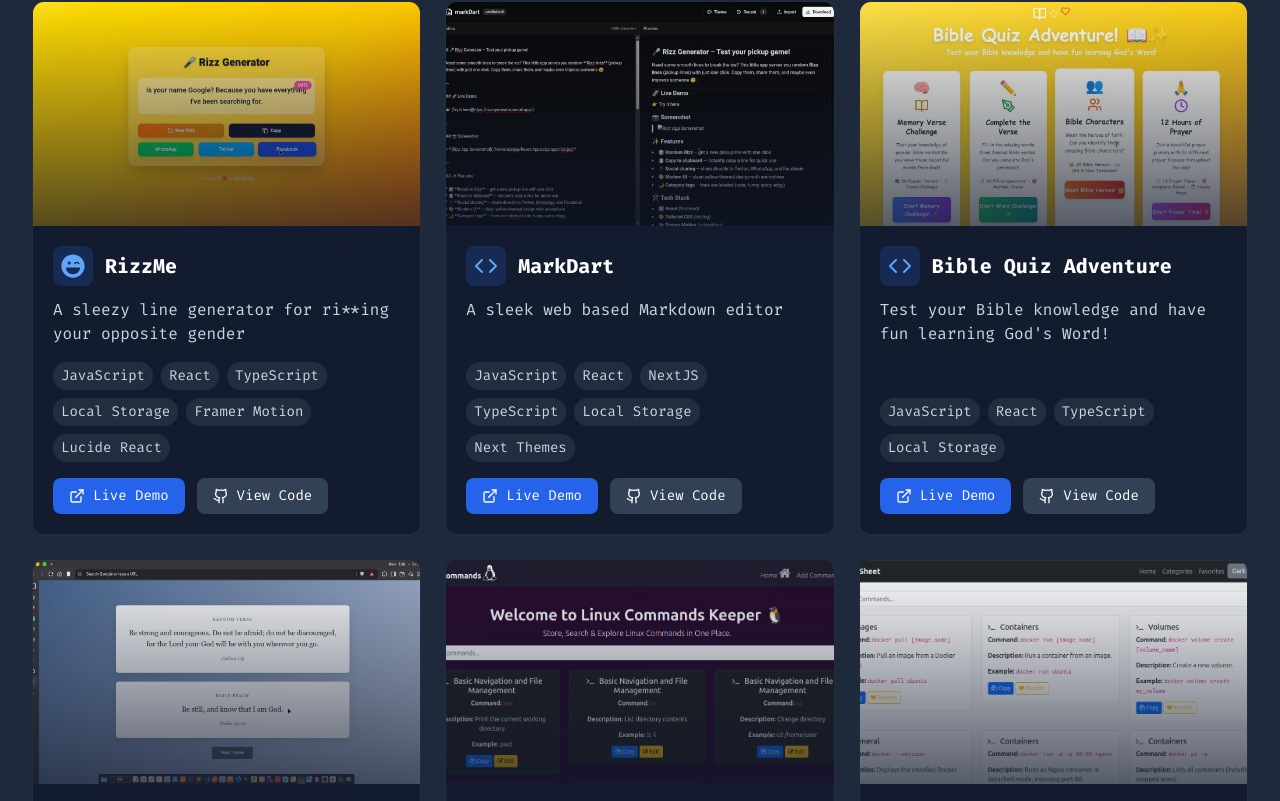
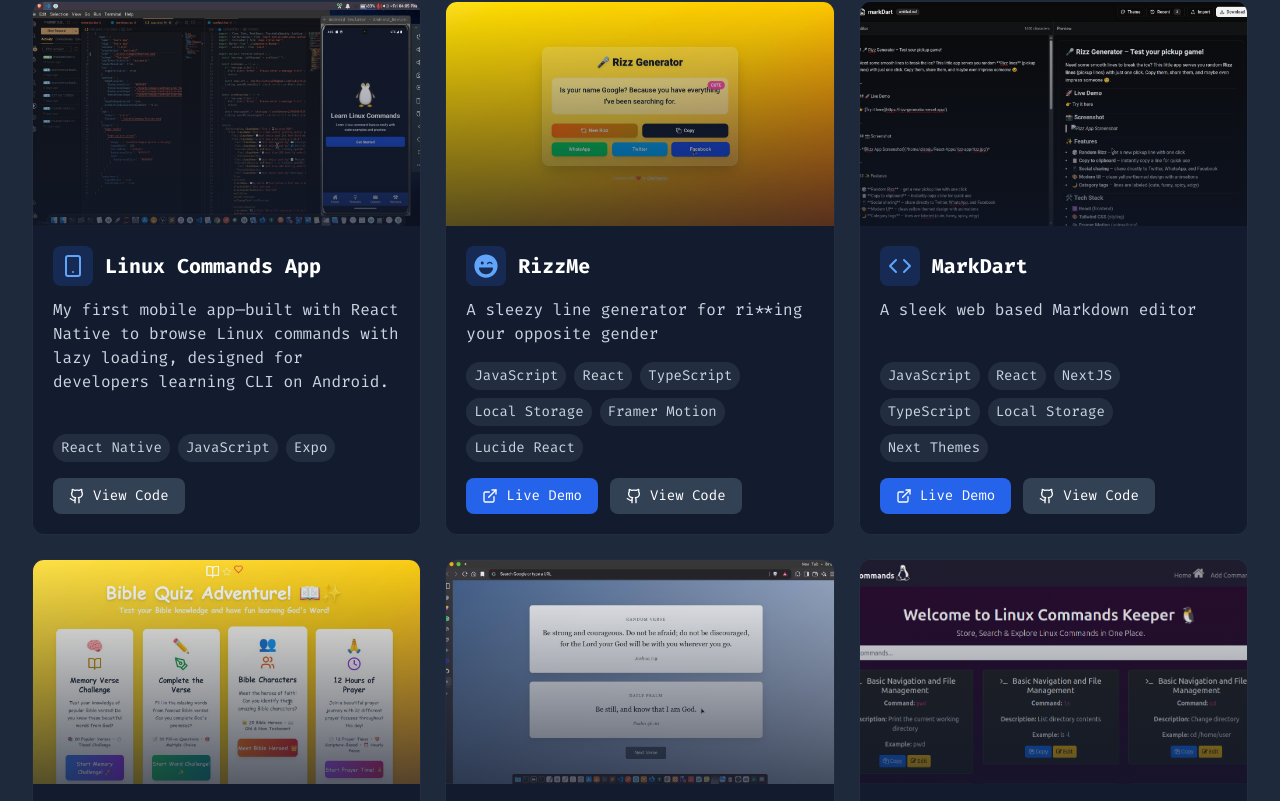
Before and after one commit to tejHacks/portfolio-latest, a React (Vite) app: page / in a window 1280 px wide. Shown: the part 5530-6331 px from the top of the page. Built offline with nearby package versions, Linux system fonts and the light colour scheme.

Commit message:
Lost the app optimized

```diff
--- a/src/components/Projects.tsx
+++ b/src/components/Projects.tsx
@@ -1,5 +1,5 @@
 import {  FaLaughWink, } from 'react-icons/fa';
-import { ExternalLink,ComputerIcon, Github,SpeakerIcon, Brain, Stethoscope, Mic, Code, Palette, Timer, Calculator, Lock, Globe } from 'lucide-react';
+import { ExternalLink,ComputerIcon, Github,SpeakerIcon,Smartphone, Brain, Stethoscope, Mic, Code, Palette, Timer, Calculator, Lock, Globe } from 'lucide-react';
 
 import Image1 from '../assets/mark-dart.jpg';
 import Image2 from '../assets/palindrome.png';
@@ -25,6 +25,7 @@ import Image19 from '../assets/sniphub.png';  // For SnipHub
 import Image20 from '../assets/color-pallete.png';  // For Color Palette Generator
 import Image21 from '../assets/nmap.png';  // For Nmap Commands Keeper
 import Image22 from '../assets/bible-game.jpg';  // For Nmap Commands Keeper
+import Image23 from '../assets/mobile-app.jpeg';  // For Nmap Commands Keeper
 
 
 const Projects = () => {
@@ -90,6 +91,15 @@ const Projects = () => {
       liveDemo: "https://lumicare-ai.netlify.app/",
       github: "https://github.com/tejHacks/jaundice-model-backend",
       icon: <ComputerIcon className="w-6 h-6" />
+    },
+    {
+      title: "Linux Commands App",
+      description: "My first mobile app—built with React Native to browse Linux commands with lazy loading, designed for developers learning CLI on Android.",
+      techStack: ["React Native", "JavaScript", "Expo"],
+      image: Image23,
+      liveDemo: null, // Could add Play Store link if published
+      github: "https://github.com/tejHacks/linux-commands-mobile-app", // Update with actual repo if exists
+      icon: <Smartphone className="w-6 h-6" />
     },
     {
       title: "RizzMe",
```
Also changed, not shown: src/assets/mobile-app.jpeg (added), 1 other file (tests, documents, lock files or other folders).
